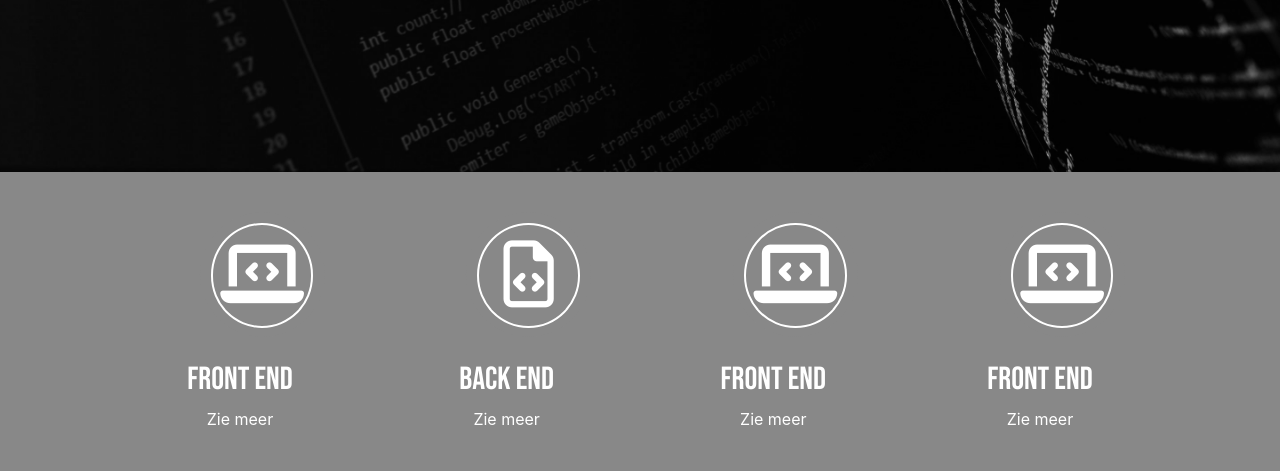
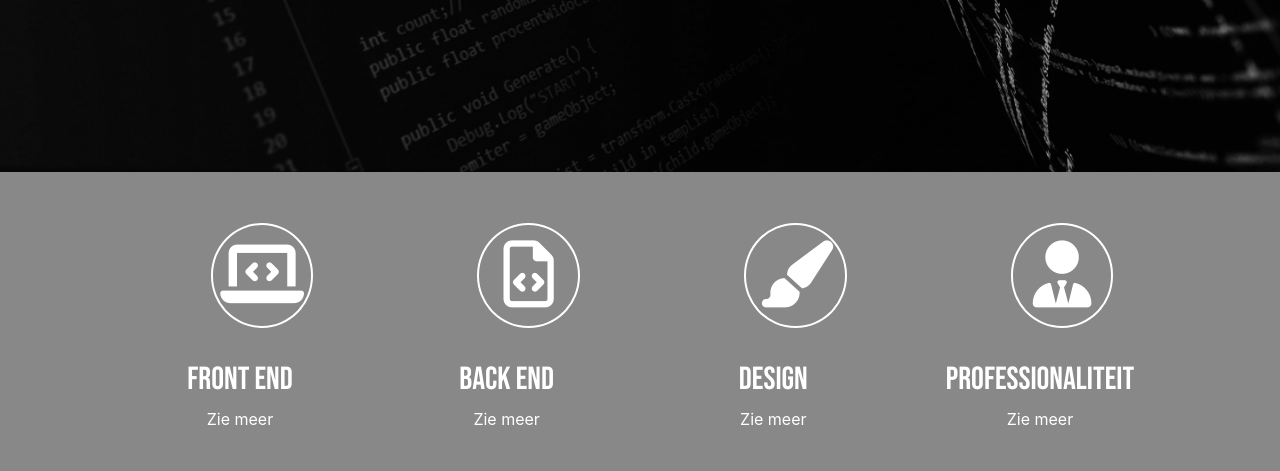
Before and after one commit to MarnixElling/Initiative, a PHP site: page /home.php?id=1 in a window 1280 px wide. Shown: the part 708-1179 px from the top of the page. Run offline with PHP 8.4, Linux system fonts and the light colour scheme; tables that the repository leaves empty or names only in its code hold one stand-in row (values such as "Sample post"); some libraries are stand-ins or nearby versions; some web fonts are replaced.

Commit message:
small update

```diff
--- a/footer.php
+++ b/footer.php
@@ -1,3 +1,15 @@
 <footer>
+    <div class="container-fluid">
+        <div class="row" style="background-color: <?php echo $row['color1'] ?>;">
+            <div class="col-lg-4 col-md-4">
 
+            </div>
+            <div class="col-lg-4 col-md-4">
+
+            </div>
+            <div class="col-lg-4 col-md-4">
+
+            </div>
+        </div>
+    </div>
 </footer>
--- a/home.php
+++ b/home.php
@@ -39,19 +39,19 @@
                             <div class="col-lg-3 col-md-3 skill">
                                 <div class="circle" style="background-color: <?php echo $row['color3'] ?>;">
                                     <div class="circle2">
-                                        <i class="fas fa-laptop-code"></i>
+                                        <i class="fas fa-paint-brush"></i>
                                     </div>
                                 </div><br>
-                                <h2>front end</h2>
+                                <h2>design</h2>
                                 Zie meer
                             </div>
                             <div class="col-lg-3 col-md-3 skill">
                                 <div class="circle" style="background-color: <?php echo $row['color3'] ?>;">
                                     <div class="circle2">
-                                        <i class="fas fa-laptop-code"></i>
+                                        <i class="fas fa-user-tie"></i>
                                     </div>
                                 </div><br>
-                                <h2>front end</h2>
+                                <h2>Professionaliteit</h2>
                                 Zie meer
                             </div>
                         </div>
```
